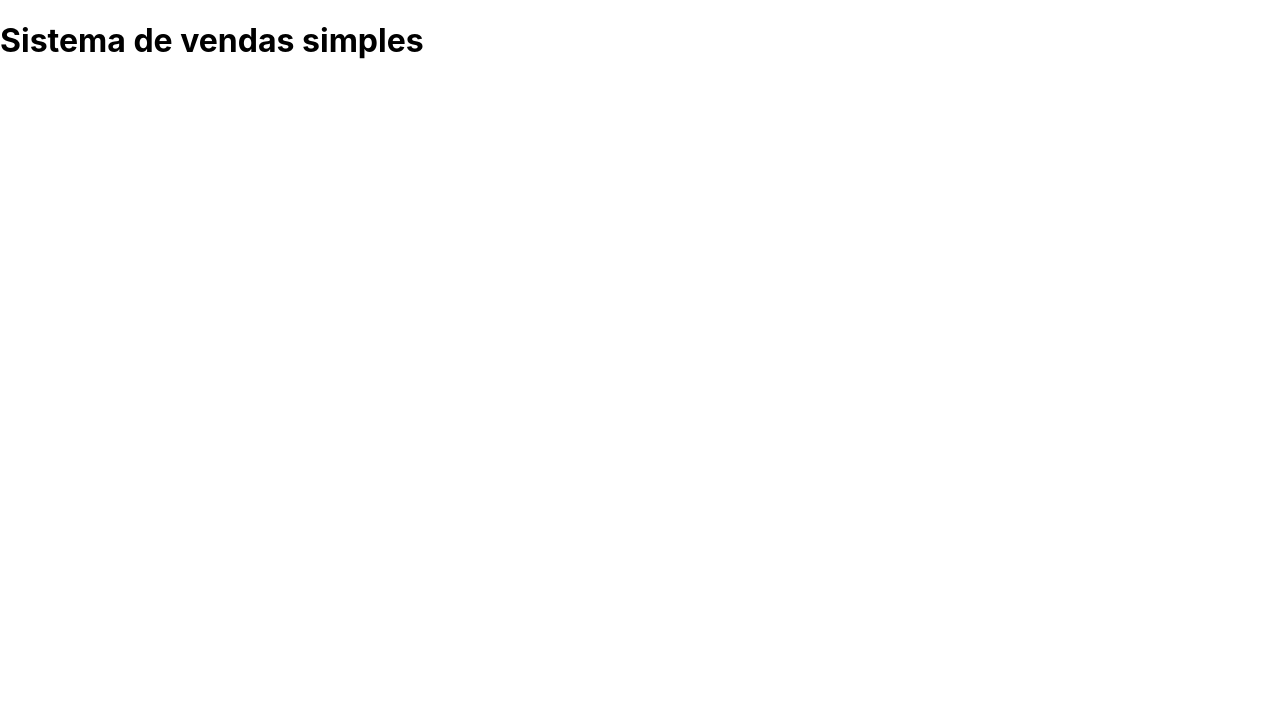
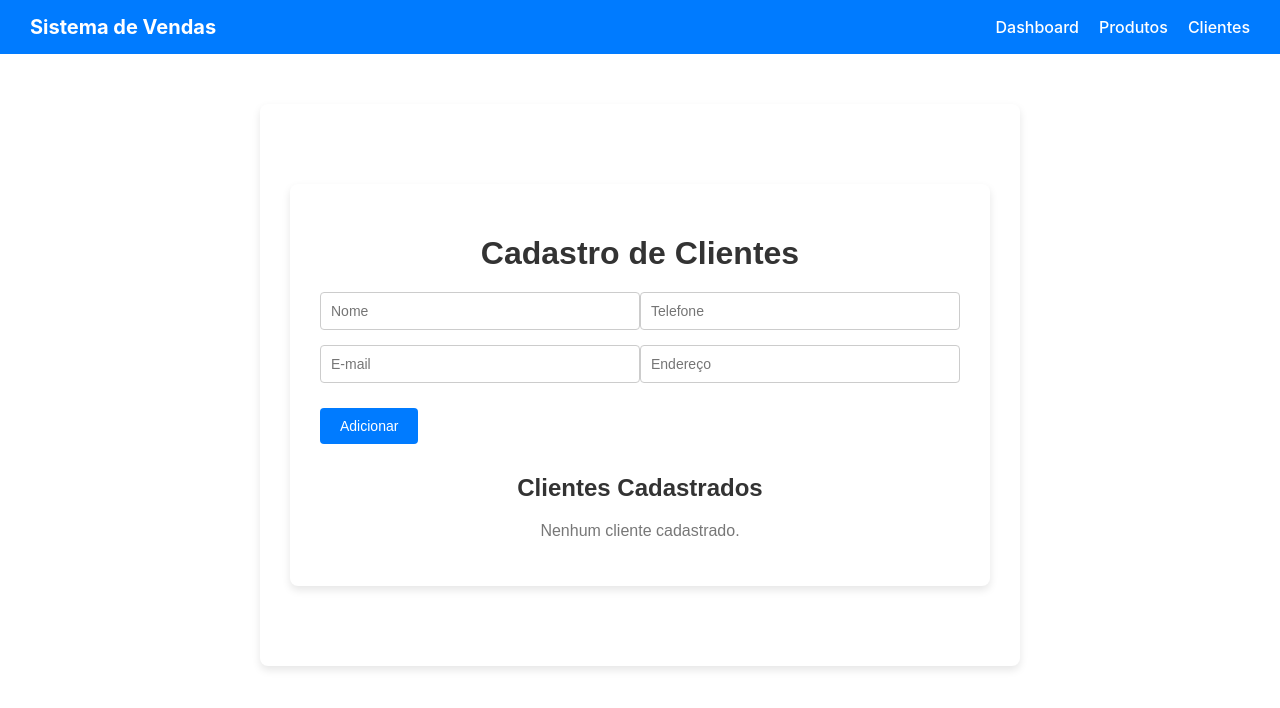
Before and after one commit to luismachadoprusch-bot/Vendas, a React (Create React App) app in the folder vendas-simples/: page /clientes in a window 1280 px wide. Shown: the top 708 px of the page. Built offline with nearby package versions, Linux system fonts and the light colour scheme.

Commit message:
fecture: cadastro de produtos e client

```diff
--- a/vendas-simples/package.json
+++ b/vendas-simples/package.json
@@ -9,6 +9,7 @@
     "@testing-library/user-event": "^13.5.0",
     "react": "^19.1.1",
     "react-dom": "^19.1.1",
+    "react-router-dom": "^7.9.1",
     "react-scripts": "5.0.1",
     "web-vitals": "^2.1.4"
   },
--- a/vendas-simples/src/App.css
+++ b/vendas-simples/src/App.css
@@ -1,38 +1,37 @@
-.App {
-  text-align: center;
+/* Navbar */
+.navbar {
+  display: flex;
+  justify-content: space-between;
+  align-items: center;
+  background-color: #007bff;
+  color: white;
+  padding: 15px 30px;
 }
 
-.App-logo {
-  height: 40vmin;
-  pointer-events: none;
+.navbar-logo {
+  font-weight: bold;
+  font-size: 20px;
 }
 
-@media (prefers-reduced-motion: no-preference) {
-  .App-logo {
-    animation: App-logo-spin infinite 20s linear;
-  }
+.navbar-links a {
+  color: white;
+  margin-left: 20px;
+  text-decoration: none;
+  font-weight: 500;
 }
 
-.App-header {
-  background-color: #282c34;
-  min-height: 100vh;
-  display: flex;
-  flex-direction: column;
-  align-items: center;
-  justify-content: center;
-  font-size: calc(10px + 2vmin);
-  color: white;
+.navbar-links a:hover {
+  text-decoration: underline;
 }
 
-.App-link {
-  color: #61dafb;
+/* Container principal */
+.container {
+  padding: 30px;
+  font-family: Arial, sans-serif;
 }
 
-@keyframes App-logo-spin {
-  from {
-    transform: rotate(0deg);
-  }
-  to {
-    transform: rotate(360deg);
-  }
+/* Dashboard simplificado */
+.dashboard {
+  text-align: center;
+  margin-top: 50px;
 }
--- a/vendas-simples/src/App.js
+++ b/vendas-simples/src/App.js
@@ -1,9 +1,43 @@
-function App() {
+import React from 'react';
+import { BrowserRouter as Router, Routes, Route, Link } from 'react-router-dom';
+import CadastroProdutos from './CadastroProdutos';
+import CadastroClientes from './CadastroClientes';
+import './App.css';
+import './CadastroClientes.css';
+
+function Navbar() {
   return (
-    <div>
-      <h1>Sistema de vendas simples</h1>
+    <nav className="navbar">
+      <div className="navbar-logo">Sistema de Vendas</div>
+      <div className="navbar-links">
+        <Link to="/">Dashboard</Link>
+        <Link to="/produtos">Produtos</Link>
+        <Link to="/clientes">Clientes</Link>
+      </div>
+    </nav>
+  );
+}
+
+function Dashboard() {
+  return (
+    <div className="dashboard">
     </div>
   );
 }
 
+function App() {
+  return (
+    <Router>
+      <Navbar />
+      <div className="container">
+        <Routes>
+          <Route path="/" element={<Dashboard />} />
+          <Route path="/produtos" element={<CadastroProdutos />} />
+          <Route path="/clientes" element={<CadastroClientes />} />
+        </Routes>
+      </div>
+    </Router>
+  );
+}
+
 export default App;
--- /dev/null
+++ b/vendas-simples/src/CadastroClientes.css
@@ -0,0 +1,97 @@
+/* CadastroClientes.css */
+
+/* Container principal */
+.container {
+  max-width: 700px;
+  margin: 50px auto;
+  padding: 30px;
+  background-color: #ffffff;
+  border-radius: 8px;
+  box-shadow: 0 4px 8px rgba(0,0,0,0.1);
+  font-family: Arial, sans-serif;
+}
+
+/* Títulos */
+h1, h2 {
+  color: #333333;
+  text-align: center;
+  margin-bottom: 20px;
+}
+
+/* Formulário */
+.formulario {
+  display: flex;
+  flex-wrap: wrap;
+  justify-content: space-between;
+  margin-bottom: 30px;
+}
+
+.formulario input {
+  flex: 1 1 45%;
+  padding: 10px;
+  margin-bottom: 15px;
+  border: 1px solid #cccccc;
+  border-radius: 4px;
+  font-size: 14px;
+}
+
+/* Botão do formulário */
+.formulario button {
+  padding: 10px 20px;
+  background-color: #007bff;
+  border: none;
+  color: white;
+  border-radius: 4px;
+  cursor: pointer;
+  font-size: 14px;
+  margin-top: 10px;
+  transition: background-color 0.3s;
+}
+
+.formulario button:hover {
+  background-color: #0056b3;
+}
+
+/* Lista de clientes */
+ul {
+  list-style: none;
+  padding-left: 0;
+}
+
+li {
+  display: flex;
+  justify-content: space-between;
+  align-items: center;
+  padding: 10px 0;
+  border-bottom: 1px solid #e0e0e0;
+}
+
+li button {
+  margin-left: 5px;
+  padding: 5px 10px;
+  font-size: 12px;
+  border-radius: 4px;
+  border: none;
+  background-color: #28a745;
+  color: white;
+  cursor: pointer;
+  transition: background-color 0.3s;
+}
+
+li button:hover {
+  background-color: #218838;
+}
+
+li button:last-child {
+  background-color: #dc3545;
+}
+
+li button:last-child:hover {
+  background-color: #c82333;
+}
+
+/* Mensagem quando não há clientes */
+p {
+  text-align: center;
+  color: #777777;
+}
--- /dev/null
+++ b/vendas-simples/src/CadastroClientes.js
@@ -0,0 +1,106 @@
+import React, { useState } from 'react';
+import './App.css'; // Reaproveitando o mesmo CSS do App
+import './CadastroClientes.css';
+
+
+function CadastroClientes() {
+  const [clientes, setClientes] = useState([]);
+  const [nome, setNome] = useState('');
+  const [telefone, setTelefone] = useState('');
+  const [email, setEmail] = useState('');
+  const [endereco, setEndereco] = useState('');
+  const [editarIndex, setEditarIndex] = useState(null);
+
+  // Adicionar ou atualizar cliente
+  const salvarCliente = () => {
+    if (!nome || !telefone || !email || !endereco) {
+      alert('Preencha todos os campos');
+      return;
+    }
+
+    const novoCliente = { nome, telefone, email, endereco };
+
+    if (editarIndex !== null) {
+      const listaAtualizada = [...clientes];
+      listaAtualizada[editarIndex] = novoCliente;
+      setClientes(listaAtualizada);
+      setEditarIndex(null);
+    } else {
+      setClientes([...clientes, novoCliente]);
+    }
+
+    setNome('');
+    setTelefone('');
+    setEmail('');
+    setEndereco('');
+  };
+
+  // Remover cliente
+  const removerCliente = (index) => {
+    const listaAtualizada = clientes.filter((_, i) => i !== index);
+    setClientes(listaAtualizada);
+  };
+
+  // Preparar edição
+  const editarCliente = (index) => {
+    const c = clientes[index];
+    setNome(c.nome);
+    setTelefone(c.telefone);
+    setEmail(c.email);
+    setEndereco(c.endereco);
+    setEditarIndex(index);
+  };
+
+  return (
+    <div className="container">
+      <h1>Cadastro de Clientes</h1>
+
+      <div className="formulario">
+        <input
+          type="text"
+          placeholder="Nome"
+          value={nome}
+          onChange={(e) => setNome(e.target.value)}
+        />
+        <input
+          type="text"
+          placeholder="Telefone"
+          value={telefone}
+          onChange={(e) => setTelefone(e.target.value)}
+        />
+        <input
+          type="email"
+          placeholder="E-mail"
+          value={email}
+          onChange={(e) => setEmail(e.target.value)}
+        />
+        <input
+          type="text"
+          placeholder="Endereço"
+          value={endereco}
+          onChange={(e) => setEndereco(e.target.value)}
+        />
+        <button onClick={salvarCliente}>
+          {editarIndex !== null ? 'Atualizar' : 'Adicionar'}
+        </button>
+      </div>
+
+      <h2>Clientes Cadastrados</h2>
+      {clientes.length === 0 ? (
+        <p>Nenhum cliente cadastrado.</p>
+      ) : (
+        <ul>
+          {clientes.map((cliente, index) => (
+            <li key={index}>
+              {cliente.nome} | {cliente.telefone} | {cliente.email} | {cliente.endereco}{' '}
+              <button onClick={() => editarCliente(index)}>Editar</button>{' '}
+              <button onClick={() => removerCliente(index)}>Remover</button>
+            </li>
+          ))}
+        </ul>
+      )}
+    </div>
+  );
+}
+
+export default CadastroClientes;
--- /dev/null
+++ b/vendas-simples/src/CadastroProdutos.js
@@ -0,0 +1,82 @@
+import React, { useState } from 'react';
+
+function CadastroProdutos() {
+  const [produtos, setProdutos] = useState([]);
+  const [nome, setNome] = useState('');
+  const [preco, setPreco] = useState('');
+  const [editarIndex, setEditarIndex] = useState(null);
+
+  const salvarProduto = () => {
+    if (!nome || !preco) {
+      alert('Preencha todos os campos');
+      return;
+    }
+
+    const novoProduto = { nome, preco };
+
+    if (editarIndex !== null) {
+      const listaAtualizada = [...produtos];
+      listaAtualizada[editarIndex] = novoProduto;
+      setProdutos(listaAtualizada);
+      setEditarIndex(null);
+    } else {
+      setProdutos([...produtos, novoProduto]);
+    }
+
+    setNome('');
+    setPreco('');
+  };
+
+  const removerProduto = (index) => {
+    const listaAtualizada = produtos.filter((_, i) => i !== index);
+    setProdutos(listaAtualizada);
+  };
+
+  const editarProduto = (index) => {
+    setNome(produtos[index].nome);
+    setPreco(produtos[index].preco);
+    setEditarIndex(index);
+  };
+
+  return (
+    <div>
+      <h1>Cadastro de Produtos</h1>
+      <div style={{ marginBottom: '20px' }}>
+        <input
+          type="text"
+          placeholder="Nome do produto"
+          value={nome}
+          onChange={(e) => setNome(e.target.value)}
+          style={{ marginRight: '10px' }}
+        />
+        <input
+          type="number"
+          placeholder="Preço"
+          value={preco}
+          onChange={(e) => setPreco(e.target.value)}
+          style={{ marginRight: '10px' }}
+        />
+        <button onClick={salvarProduto}>
+          {editarIndex !== null ? 'Atualizar' : 'Adicionar'}
+        </button>
+      </div>
+
+      <h2>Produtos Cadastrados</h2>
+      {produtos.length === 0 ? (
+        <p>Nenhum produto cadastrado.</p>
+      ) : (
+        <ul>
+          {produtos.map((produto, index) => (
+            <li key={index} style={{ marginBottom: '10px' }}>
+              {produto.nome} - R$ {produto.preco}{' '}
+              <button onClick={() => editarProduto(index)}>Editar</button>{' '}
+              <button onClick={() => removerProduto(index)}>Remover</button>
+            </li>
+          ))}
+        </ul>
+      )}
+    </div>
+  );
+}
+
+export default CadastroProdutos;
```
Also changed, not shown: 2 other files (tests, documents, lock files or other folders).
